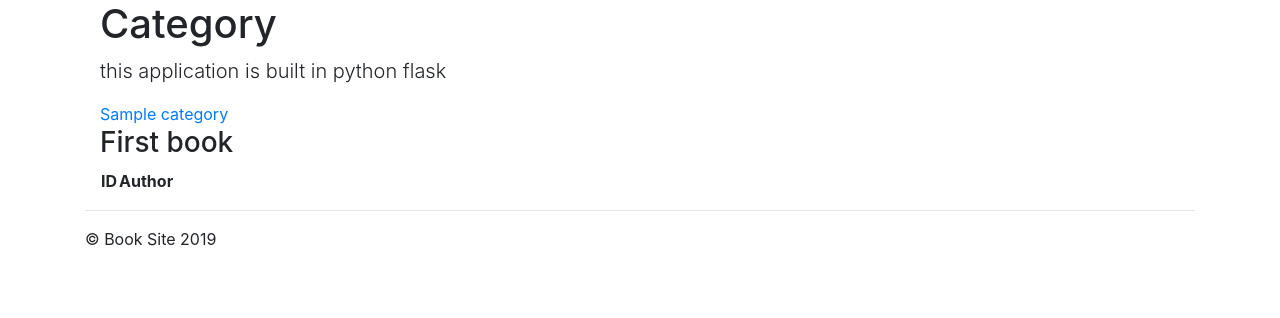
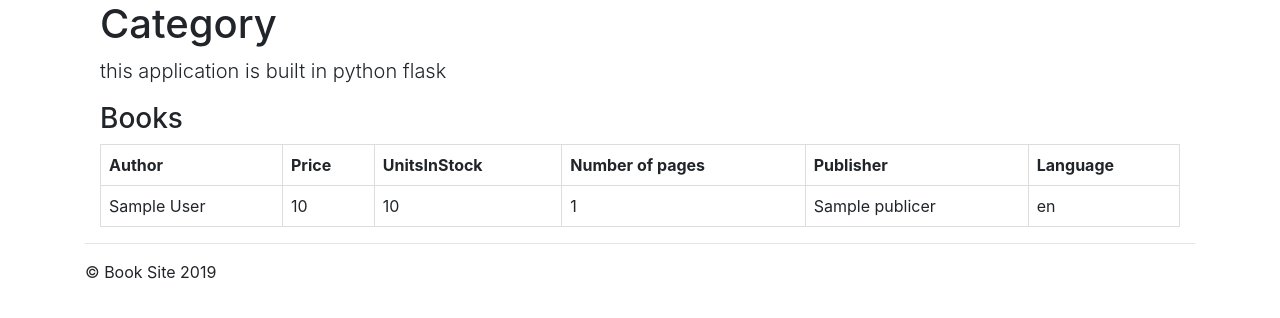
Before and after one commit to 98pontan/D0018E, a Flask app: template templates/category.html in a window 1280 px wide. Shown: the part 56-374 px from the top of the page. Run offline with Flask 2, Linux system fonts and the light colour scheme; the template is opened without the code that fills it: most values are stand-ins (such as "Sample title", 1, 10 or a date in 2020); lists and menus that the app fills with data are empty; some libraries are stand-ins or nearby versions.

Commit message:
Category is now working

```diff
--- a/app.py
+++ b/app.py
@@ -1,10 +1,10 @@
 from flask import Flask, render_template, flash, redirect, url_for, sessions, logging, request
 import pymysql.cursors
+import pymysql
 from hashlib import sha3_256
 from Models import UserForms
 
 from Models.UserForms import RegisterForm, LoginForm
-
 """
 connection = pymysql.connect(host='localhost',
                              user='oscar',
@@ -98,16 +98,37 @@ def login():
 
 #category
 @app.route('/category')
-def category(id):
+# take in an id parameter but for now leave blank
+def category():
+    connection = pymysql.connect(host='localhost',
+                                 user='oscar',
+                                 password='hejsan123',
+                                 db='BookCommerce',
+                                 charset='utf8',
+                                 cursorclass=pymysql.cursors.DictCursor)
+    """
     #create cursor
     cur = pymysql.connection.cursor()
 
     #get books
-    result = cur.execute("SELECT * FROM Product WHERE Category_ID = id ")
+    result = cur.execute("SELECT * FROM Product WHERE Category_ID = 1")
     categories = cur.fetchall()
 
-    return render_template('category.html', categories= categories)
+    return render_template('category.html', categories=categories)
+    """
 
+    try:
+        with connection.cursor() as cursor:
+            # Create a new record
+            sql = "SELECT * FROM Product WHERE Category_ID = 1"
+            result = cursor.execute(sql)
+        connection.commit()
+        connection.close()
+    finally:
+        if result >= 1:
+            data = cursor.fetchall()
+            print(data)
+            return render_template('category.html', data=data)
 
 
 if __name__ == '__main__':
--- a/templates/category.html
+++ b/templates/category.html
@@ -6,20 +6,28 @@
         <p class="lead">this application is built in python flask</p>
         <section>
 
-            {% for product in category %}
-        <li class="list-group item"><a href="category/{{category.id}}"> {{category.title}}</a></li>
-         {% endfor %}
-
             <div class="carousel" role="listbox" style="max-height:300px">
-                <h3>First book</h3>
+                <h3>Books</h3>
 
             </div>
             <table>
                 <tr>
-                    <th>ID</th>
                     <th>Author</th>
+                    <th>Price</th>
+                    <th>UnitsInStock</th>
+                    <th>Number of pages</th>
+                    <th>Publisher</th>
+                    <th>Language</th>
                 </tr>
-                {% for category in thisCategory %}
+                {% for category in data %}
+                    <tr>
+                        <td>{{category.Author}}</td>
+                        <td>{{category.Price}}</td>
+                        <td>{{category.UnitsInStock}}</td>
+                        <td>{{category.NumberOfPages}}</td>
+                        <td>{{category.Publicer}}</td>
+                        <td>{{category.Language}}</td>
+                    </tr>
 
                 {% endfor %}
             </table>
@@ -28,4 +36,14 @@
 
         </section>
     </div>
+<style>
+    table{
+        width:100%;
+    }
+    td, th {
+        border:1px solid #dddddd;
+        text-align:left;
+        padding:8px;
+    }
+</style>
 {% endblock %}
```
